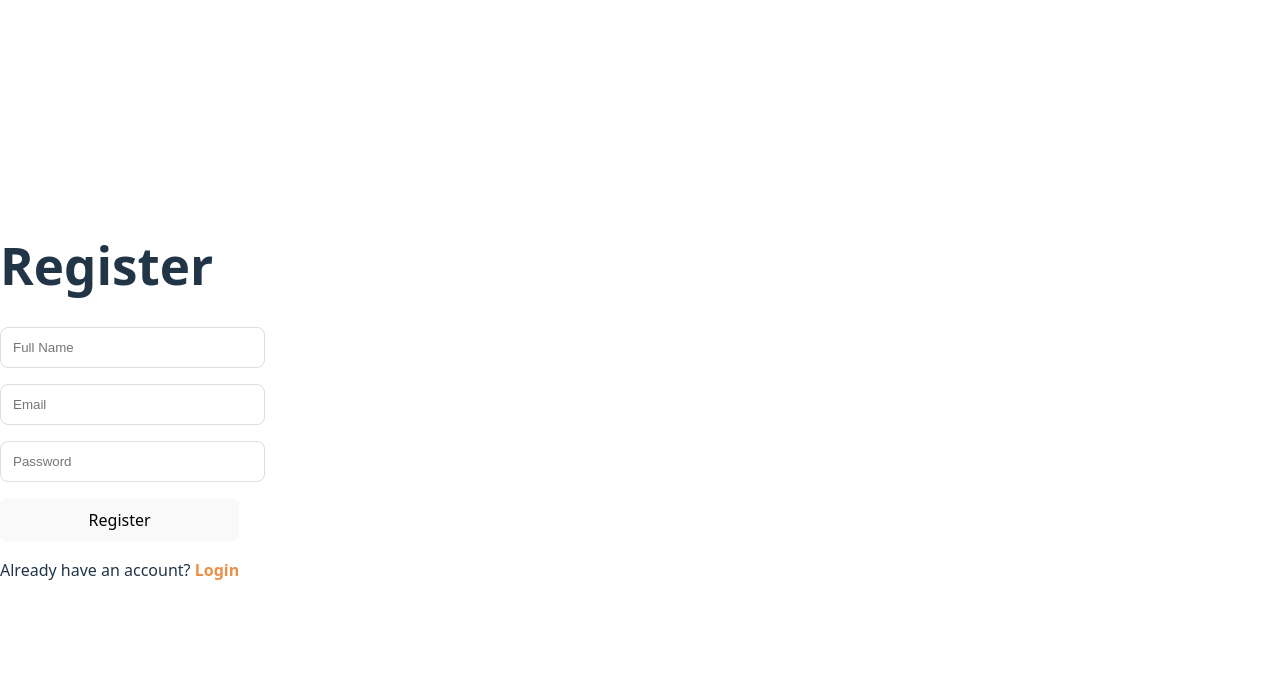
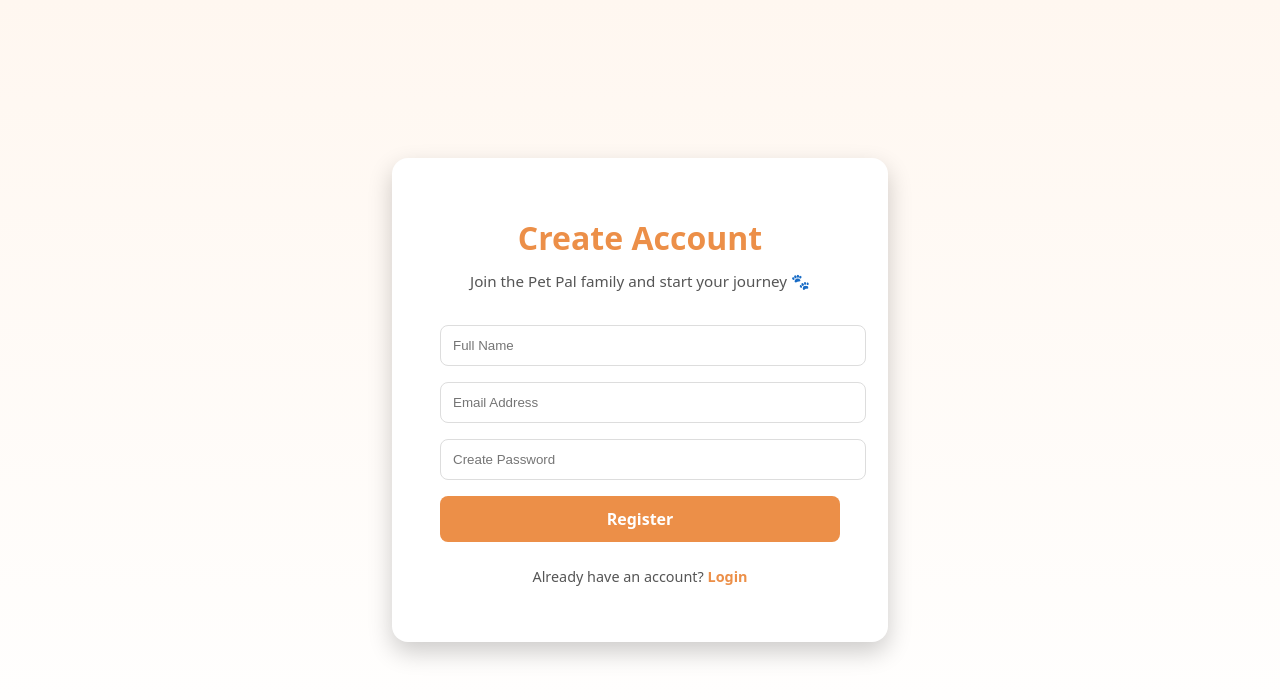
Before and after one commit to Methni0616/pet_pal, a React (Vite) app in the folder client/: page /register in a window 1280 px wide. Shown: the top 700 px of the page. Built offline with nearby package versions, Linux system fonts and the light colour scheme.

Commit message:
update register.jsx

```diff
--- a/client/src/pages/Auth/Register.jsx
+++ b/client/src/pages/Auth/Register.jsx
@@ -1,6 +1,6 @@
 import React, { useState } from "react";
 import { useNavigate } from "react-router-dom";
-import "./Auth.css"; // Optional
+import "./Auth.css";
 
 export default function Register() {
   const navigate = useNavigate();
@@ -10,15 +10,19 @@ export default function Register() {
 
   const handleSubmit = (e) => {
     e.preventDefault();
-    // Add registration logic here
     console.log("Name:", name, "Email:", email, "Password:", password);
-    navigate("/login"); // Redirect to Login after registration
+    navigate("/login"); // Redirect after successful registration
   };
 
   return (
-    <div className="auth-container">
-      <h1>Register</h1>
-      <form onSubmit={handleSubmit} className="auth-form">
+    <div className="auth-page">
+      <div className="auth-card">
+        <h1 className="auth-title">Create Account</h1>
+        <p className="auth-subtitle">
+          Join the Pet Pal family and start your journey 🐾
+        </p>
+
+        <form className="auth-form" onSubmit={handleSubmit}>
           <input
             type="text"
             placeholder="Full Name"
@@ -26,28 +30,35 @@ export default function Register() {
             onChange={(e) => setName(e.target.value)}
             required
           />
+
           <input
             type="email"
-          placeholder="Email"
+            placeholder="Email Address"
             value={email}
             onChange={(e) => setEmail(e.target.value)}
             required
           />
+
           <input
             type="password"
-          placeholder="Password"
+            placeholder="Create Password"
             value={password}
             onChange={(e) => setPassword(e.target.value)}
             required
           />
-        <button type="submit">Register</button>
+
+          <button type="submit" className="auth-btn">
+            Register
+          </button>
         </form>
-      <p>
+
+        <p className="auth-footer">
           Already have an account?{" "}
           <span onClick={() => navigate("/login")} className="auth-link">
             Login
           </span>
         </p>
       </div>
+    </div>
   );
 }
```
Lines whose indentation alone changed are shown as unchanged.
